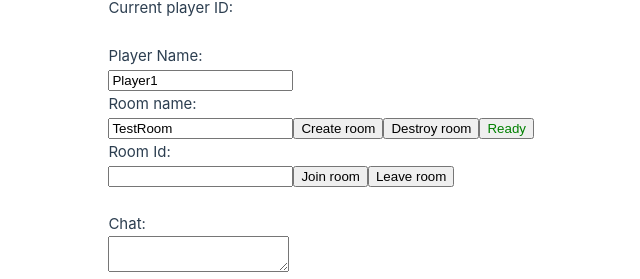
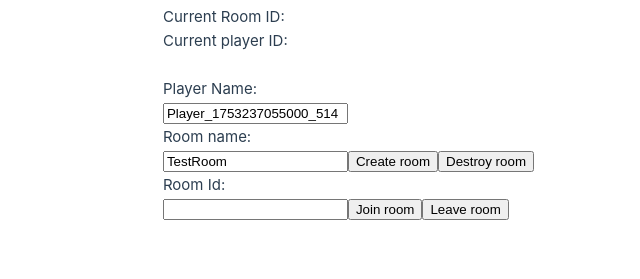
Before and after one commit to MrUnLucks/Isaac_Four_Souls_Client, a Vue app: page / in a window 1280 px wide. Shown: the part 215-494 px from the top of the page, without its empty margins (106-746 px from the left). Built offline with nearby package versions, Linux system fonts and the light colour scheme; no server answers; the HTML template or start-up script is replaced by a standard one.

Commit message:
fix: personalized response for joiner and creator of room

```diff
--- a/src/components/HomePage.vue
+++ b/src/components/HomePage.vue
@@ -11,6 +11,7 @@
     <p style="color: red">{{ errorMessage }}</p>
 
     <br />
+    <div v-if="!playerId">
       <p>Player Name:</p>
       <input type="text" v-model="playerName" />
       <br />
@@ -18,17 +19,20 @@
       <input type="text" v-model="roomName" />
       <button @click="createRoomHandler">Create room</button>
       <button @click="destroyRoomHandler">Destroy room</button>
-    <button style="color: green" @click="ready">Ready</button>
       <p>Room Id:</p>
       <input type="text" v-model="roomId" />
       <button @click="joinRoomHandler">Join room</button>
       <button @click="leaveRoomHandler">Leave room</button>
       <br />
       <br />
+    </div>
+    <div v-else>
+      <button style="background-color: green" @click="ready">Ready</button>
       <p>Chat:</p>
       <textarea name="" id="" v-model="chatMessageObj"></textarea>
       <br />
       <button @click="sendChatMessageHandler">Send Message</button>
+    </div>
     <br />
     <br />
     <div class="controls">
@@ -59,8 +63,14 @@ import {
   chatMessage,
 } from '@/utils/serverMessages'
 
+const generateUniquePlayerName = () => {
+  const timestamp = Date.now()
+  const random = Math.floor(Math.random() * 1000)
+  return `Player_${timestamp}_${random}`
+}
+
 const connectionId = ref('')
-const playerName = ref('Player1')
+const playerName = ref(generateUniquePlayerName())
 const roomName = ref('TestRoom')
 const roomId = ref('')
 const playerId = ref('')
@@ -72,7 +82,6 @@ const isConnected = ref(false)
 let socket: WebSocket | null = null
 
 onMounted(() => {
-  // Create a fresh WebSocket connection for this tab
   socket = new WebSocket('ws://localhost:8080')
 
   socket.onopen = () => {
@@ -86,33 +95,35 @@ onMounted(() => {
 
     const data = JSON.parse(messageEvent.data)
 
-    // Handle ConnectionId
     if (data.ConnectionId) {
       connectionId.value = data.ConnectionId.connection_id
-      console.log('Got connection ID for this tab:', connectionId.value)
     }
 
-    // Handle RoomCreated
     if (data.RoomCreated) {
-      roomId.value = data.RoomCreated.room_id
-      playerId.value = data.RoomCreated.player_id
-      console.log('Got player ID for this tab:', playerId.value)
+      // Handle room listings
     }
 
-    // Handle PlayerJoined
     if (data.PlayerJoined) {
-      playerId.value = data.PlayerJoined.player_id
-      console.log('Player joined, got player ID for this tab:', playerId.value)
+      // Handle player connection o nfrontend
     }
 
-    // Handle Error
+    if (data.SelfJoined) {
+      playerId.value = data.SelfJoined.player_id
+      playerName.value = data.SelfJoined.player_name
+    }
+
+    if (data.FirstPlayerRoomCreated) {
+      roomId.value = data.FirstPlayerRoomCreated.room_id
+      playerId.value = data.FirstPlayerRoomCreated.player_id
+    }
+
     if (data.Error) {
       errorMessage.value = JSON.stringify(data.Error.message)
     }
   }
 
   socket.onclose = () => {
-    console.log('WebSocket disconnected for this tab')
+    console.log('WebSocket disconnecteb')
     isConnected.value = false
   }
 })
```
Lines whose indentation alone changed are shown as unchanged.
